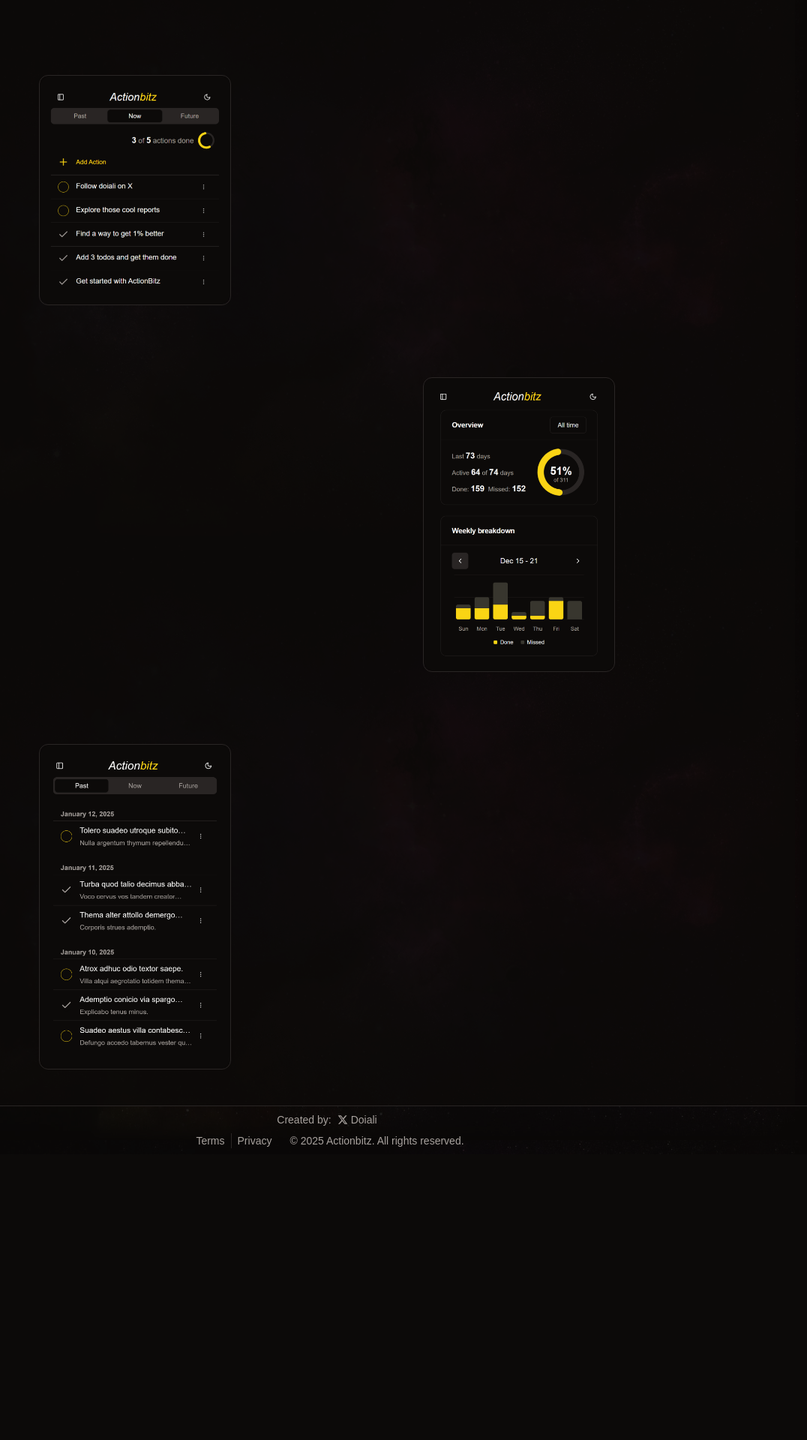
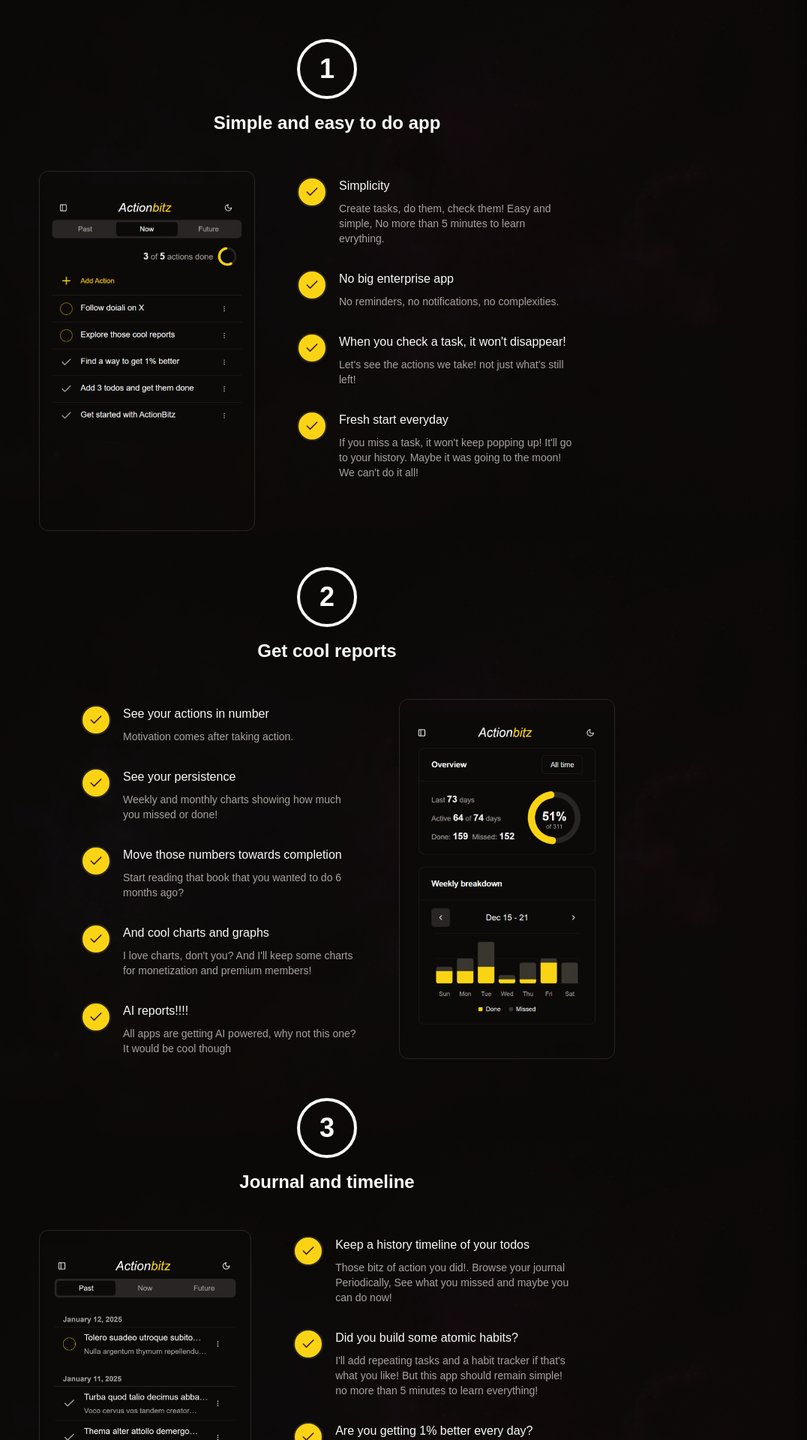
Before and after one commit to doiali/actionbitz, a Next.js app: page / in a window 1280 px wide. Shown: the part 880-2800 px from the top of the page at 75% size, without its empty margins (204-1280 px from the left). Before the commit the page ends 2419 px from the top, so only its background shows below. Built offline with nearby package versions, Linux system fonts and the light colour scheme; no server answers.

Commit message:
feat (landing): add initial how it works

```diff
--- a/src/components/home-page.tsx
+++ b/src/components/home-page.tsx
@@ -3,7 +3,9 @@ import StartButton from '@/components/start-button'
 import img_now from '@/../public/static/todo-app-now.png'
 import img_past from '@/../public/static/todo-app-past.png'
 import img_report from '@/../public/static/todo-app-report.png'
-import Image from 'next/image'
+import Image, { StaticImageData } from 'next/image'
+import { Check } from 'lucide-react'
+import clsx from 'clsx'
 
 export default function Home() {
   return (
@@ -13,7 +15,8 @@ export default function Home() {
           <p className="mb-4 text-3xl sm:text-5xl lg:text-6xl">
             Simple Journaling Todo App
           </p>
-          <p className="text-muted-foreground mb-4">For busy individuals who focus on getting things done!</p>
+          <p className="text-muted-foreground">For busy individuals with <span className="font-bold text-lg">lots of</span> todos!</p>
+          <p className="text-muted-foreground mb-4">Those who know <i>plannig to do the thing is not doing the thing!</i></p>
           <StartButton />
         </div>
       </section>
@@ -22,20 +25,75 @@ export default function Home() {
           <h1 className="relative text-center text-3xl px-4">How it works?</h1>
         </div>
         <div className="w-full max-w-3xl mx-auto flex flex-col">
-          <div className="py-12 justify-between items-start flex">
-            <Image src={img_now} alt="app-now" className="w-64 border rounded-xl" />
-            <div></div>
-          </div>
-          <div className="py-12 justify-between items-start flex">
-            <Image src={img_report} alt="app-now" className="order-1 md:order-2 w-64 border rounded-xl" />
-            <div className="order-2 md:order-1"></div>
-          </div>
-          <div className="py-12 justify-between items-start flex">
-            <Image src={img_past} alt="app-now" className="w-64 border rounded-xl" />
-            <div></div>
-          </div>
+          <Item img={img_now} data={data[0]} index={1} />
+          <Item img={img_report} data={data[1]} reverse index={2} />
+          <Item img={img_past} data={data[2]} index={3} />
         </div>
-      </section>
-    </div>
+      </section >
+    </div >
   )
 }
+type Data = { title: string, points: [string, string?, boolean?][] }
+const Item: React.FC<{
+  img: StaticImageData
+  data: Data
+  reverse?: boolean
+  index?: number
+}> = ({ data, img, reverse, index }) => {
+  return (
+    <>
+      <div className="flex flex-col items-center">
+        <span className="font-bold text-4xl border-4 rounded-full p-4 aspect-square flex justify-center border-foreground">{index}</span>
+        <h2 className="font-semibold text-2xl mt-4">{data.title}</h2>
+      </div>
+      <div className="py-12 items-start flex">
+        <Image src={img} alt="app-now" className={clsx("w-[18rem] rounded-xl border h-[30rem] object-contain object-[0_1rem]", reverse && 'order-1 md:order-2')} />
+        <div className={clsx("flex flex-col gap-4 px-8 grow", reverse && 'order-2 md:order-1')}>
+          {data.points.map(([title, description], i) => (
+            <div className="flex gap-4 p-2 px-6 rounded-xl" key={i}>
+              <Check className="shrink-0 border-2 bg-primary text-primary-foreground w-10 h-10 p-2 rounded-full" />
+              <div className="flex flex-col gap-2">
+                <div>
+                  {title}
+                </div>
+                <div className="text-muted-foreground text-sm">{description}</div>
+              </div>
+            </div>
+          ))}
+        </div>
+      </div>
+    </>
+  )
+}
+
+
+const data: Data[] = [
+  {
+    title: 'Simple and easy to do app',
+    points: [
+      ['Simplicity', 'Create tasks, do them, check them! Easy and simple, No more than 5 minutes to learn evrything.', true],
+      ['No big enterprise app', 'No reminders, no notifications, no complexities.', false],
+      ['When you check a task, it won\'t disappear!', 'Let\'s see the actions we take! not just what\'s still left!', true],
+      ['Fresh start everyday', 'If you miss a task, it won\'t keep popping up! It\'ll go to your history. Maybe it was going to the moon! We can\'t do it all!', true],
+    ]
+  },
+  {
+    title: 'Get cool reports',
+    points: [
+      ['See your actions in number', 'Motivation comes after taking action.'],
+      ['See your persistence', 'Weekly and monthly charts showing how much you missed or done!'],
+      ['Move those numbers towards completion', 'Start reading that book that you wanted to do 6 months ago?'],
+      ['And cool charts and graphs', 'I love charts, don\'t you? And I\'ll keep some charts for monetization and premium members!'],
+      ['AI reports!!!!', 'All apps are getting AI powered, why not this one? It would be cool though'],
+    ]
+  },
+  {
+    title: 'Journal and timeline',
+    points: [
+      ['Keep a history timeline of your todos', 'Those bitz of action you did!. Browse your journal Periodically, See what you missed and maybe you can do now!'],
+      ['Did you build some atomic habits?', 'I\'ll add repeating tasks and a habit tracker if that\'s what you like! But this app should remain simple! no more than 5 minutes to learn everything!'],
+      ['Are you getting 1% better every day?', 'Learn and find out what you could do better! What was important and what wasn\'t worth it'],
+      ['And of course a timeline of future todos', 'The focus is primarily on what you could do today, or tomorrow! But planning for future todos is fully supported!'],
+    ]
+  },
+]
```
